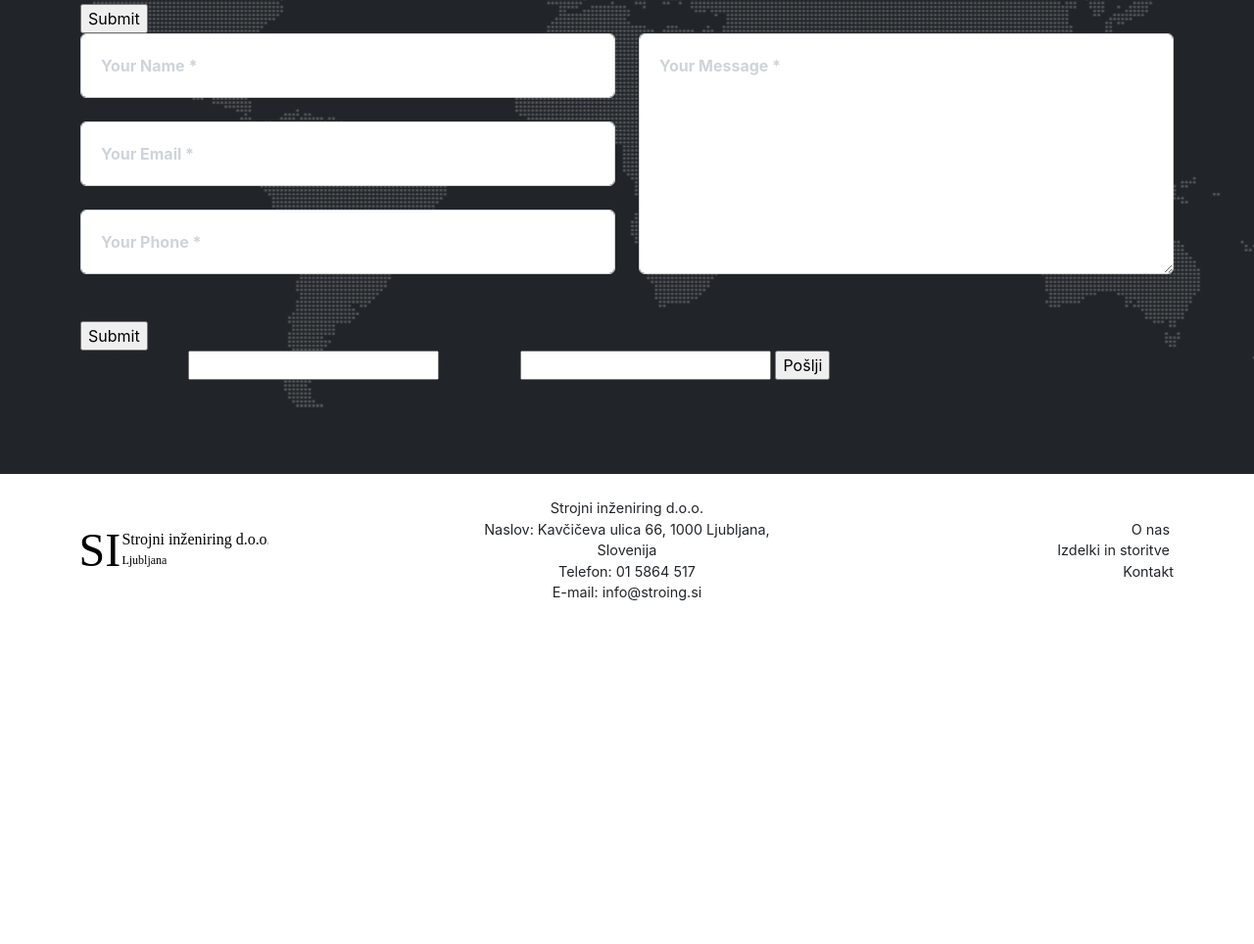
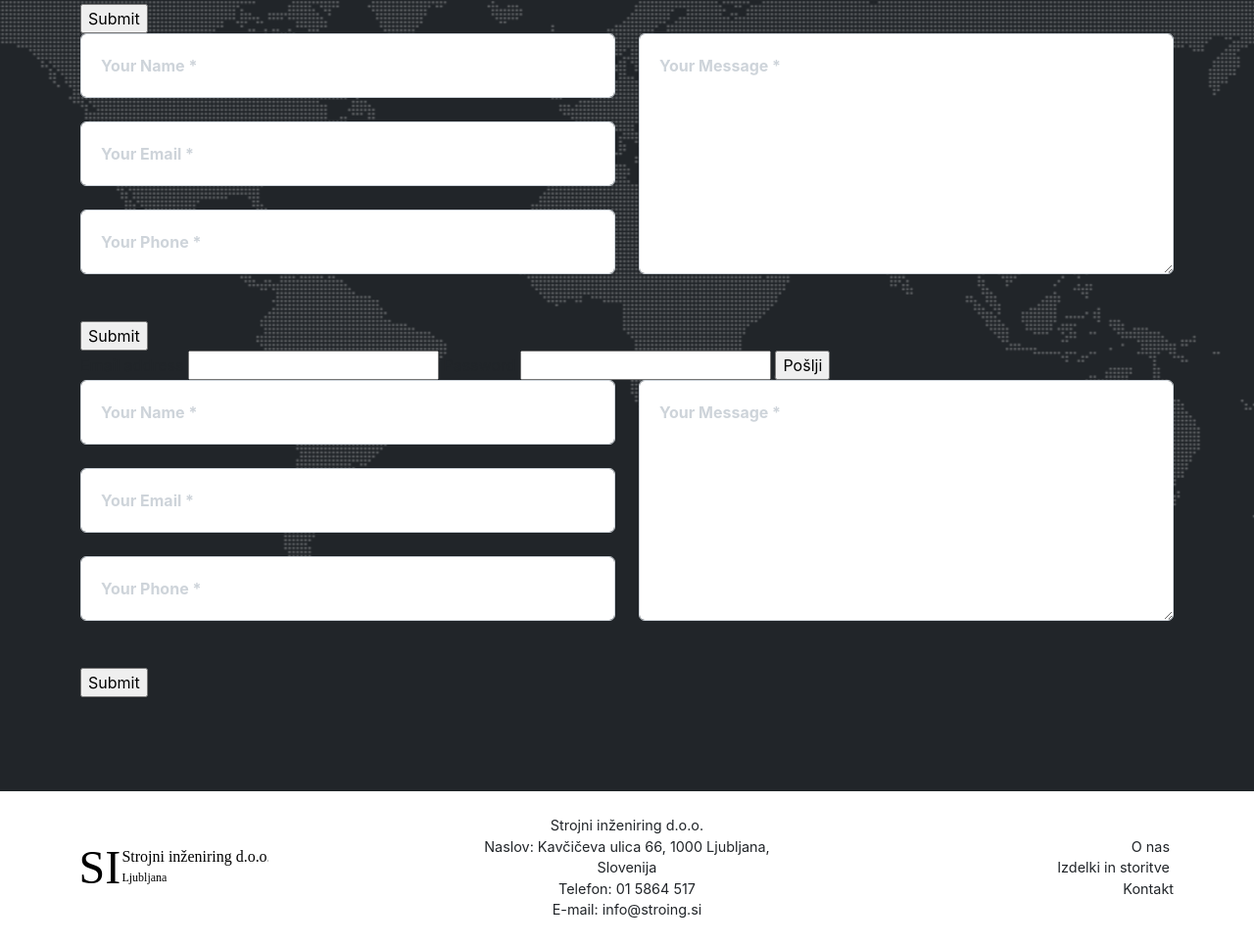
Before and after one commit to PecnikL/formsubmitdemo, a plain HTML site: page index.html in a window 1280 px wide. Shown: the part 6013-6977 px from the top of the page at 98% size. Before the commit the page ends 6653 px from the top, so only its background shows below. Drawn offline with nearby package versions, Linux system fonts and the light colour scheme; a web font is replaced by a local one.

Commit message:
Update index.html

```diff
--- a/index.html
+++ b/index.html
@@ -377,6 +377,40 @@
                       <input class="button" type="submit" class="btn btn-primary" value="Pošlji">
                 </form>
 
+
+
+                <form id="contactForm" action="https://formsubmit.co/lea.pecnik@gmail.com" method="POST">
+                    <div class="row align-items-stretch mb-5">
+                        <div class="col-md-6">
+                            <div class="form-group">
+                                <!-- Name input-->
+                                <input class="form-control" id="name" type="text" placeholder="Your Name *" data-sb-validations="required" name="name"/>
+                                <div class="invalid-feedback" data-sb-feedback="name:required">A name is required.</div>
+                            </div>
+                            <div class="form-group">
+                                <!-- Email address input-->
+                                <input class="form-control" id="email" type="email" placeholder="Your Email *" data-sb-validations="required,email" name="email"/>
+                                <div class="invalid-feedback" data-sb-feedback="email:required">An email is required.</div>
+                                <div class="invalid-feedback" data-sb-feedback="email:email">Email is not valid.</div>
+                            </div>
+                            <div class="form-group mb-md-0">
+                                <!-- Phone number input-->
+                                <input class="form-control" id="phone" type="tel" placeholder="Your Phone *" data-sb-validations="required" name="phone"/>
+                                <div class="invalid-feedback" data-sb-feedback="phone:required">A phone number is required.</div>
+                            </div>
+                        </div>
+                        <div class="col-md-6">
+                            <div class="form-group form-group-textarea mb-md-0">
+                                <!-- Message input-->
+                                <textarea class="form-control" id="message" placeholder="Your Message *" data-sb-validations="required" name="message"></textarea>
+                                <div class="invalid-feedback" data-sb-feedback="message:required">A message is required.</div>
+                            </div>
+                        </div>
+                    </div>
+                    <input type="submit" value="Submit">
+
+                    <!--<div class="text-center"><button class="btn btn-primary btn-xl text-uppercase disabled" id="submitButton" type="submit">Send Message</button></div>-->
+                </form>
             </div>
         </section>
         <!-- Footer-->
```
